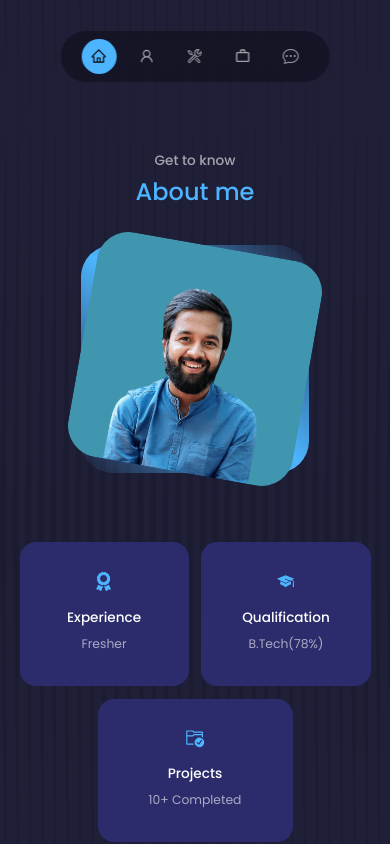
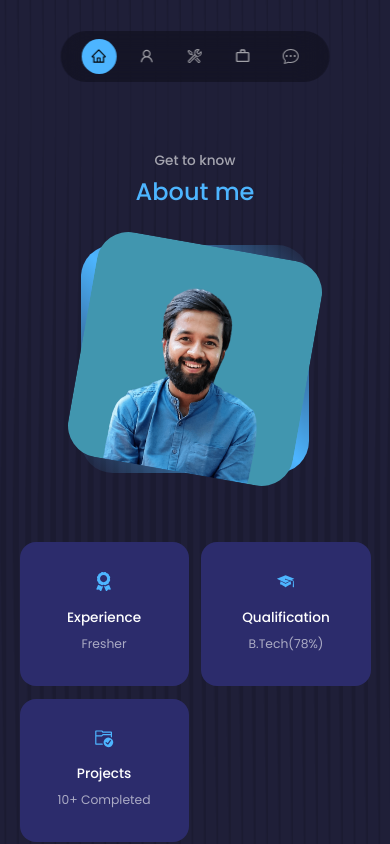
Before and after one commit to ash14ish/My-Portfolio, a React (Create React App) app: page / in a window 390 px wide. Shown: the part 743-1587 px from the top of the page. Built offline with nearby package versions, Linux system fonts and the light colour scheme.

Commit message:
portfolio

```diff
--- a/src/components/About/About.css
+++ b/src/components/About/About.css
@@ -93,11 +93,6 @@ small {
 }
 
 @media (max-width: 600px) {
-  #about {
-    height: 100%;
-    margin-bottom: 10rem;
-  }
-
   .about__me {
     width: 65%;
     margin: 0 auto;
@@ -125,9 +120,9 @@ small {
     padding: 0.4rem 0.7rem;
   }
 
-  .about__card:last-child {
+  /* .about__card:last-child {
     grid-column: span 2;
     width: 50vw;
     justify-self: center;
-  }
+  } */
 }
```
